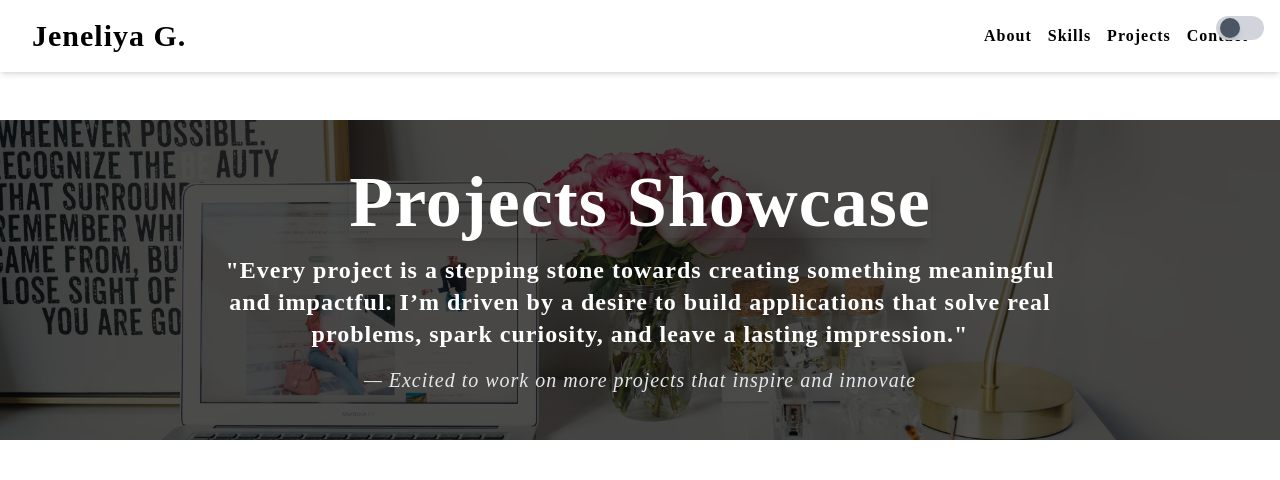
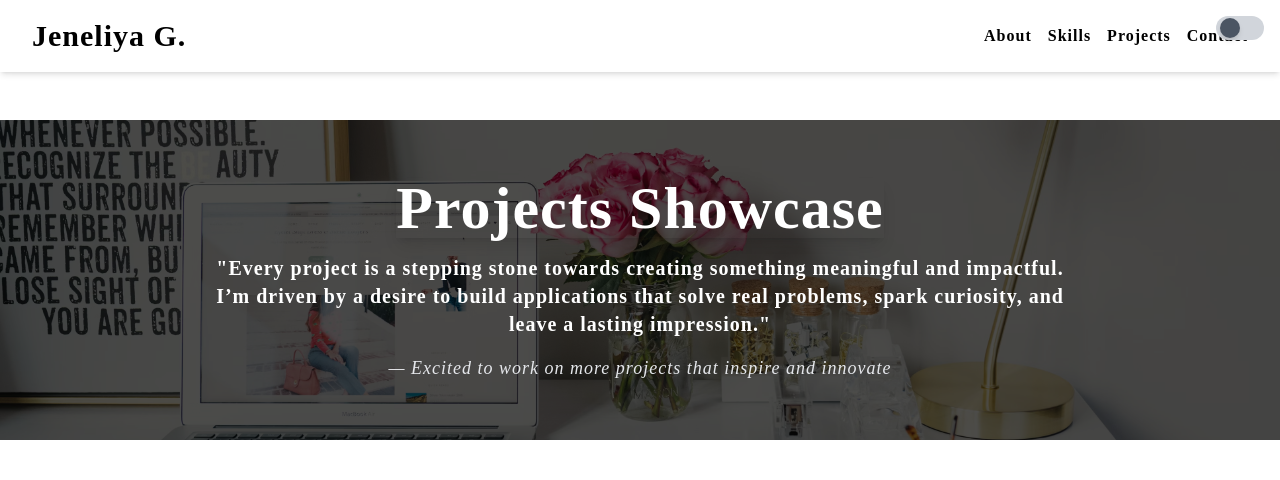
Before and after one commit to Jeneliya12/My_Portfolio, a React (Vite) app: page /My_Portfolio/projects in a window 1280 px wide. Shown: the top 480 px of the page. Built offline with nearby package versions, Linux system fonts and the light colour scheme; grey boxes are pictures that could not be loaded.

Commit message:
tect color and email id change

```diff
--- a/src/components/aboutme.jsx
+++ b/src/components/aboutme.jsx
@@ -123,7 +123,7 @@ function AboutMe({ theme }) {
               <div key={idx} className="p-6 rounded-lg shadow-lg">
                 <h3 className="text-xl font-semibold">{job.title}</h3>
                 <p className="text-md font-medium">{job.company}</p>
-                <ul className="list-disc list-inside text-gray-700 dark:text-gray-300 mt-4">
+                <ul className="list-disc list-inside text-black dark:text-white mt-4">
                   {job.responsibilities.map((res, i) => (
                     <li key={i}>{res}</li>
                   ))}
--- a/src/components/contact.jsx
+++ b/src/components/contact.jsx
@@ -108,7 +108,7 @@ function Contact({ activeLink, theme }) {
               type="email"
               id="email"
               name="email"
-              placeholder="gurungjeneliya@example.com"
+              placeholder="gurungjeneliya@gmail.com"
               className={`w-full p-3 border rounded-lg focus:outline-none focus:ring-2 ${
                 theme === "dark"
                   ? "border-gray-700 bg-gray-800 text-white focus:ring-white"
--- a/src/components/projects.jsx
+++ b/src/components/projects.jsx
@@ -68,17 +68,17 @@ const Projects = ({ activeLink, theme }) => (
           filter: theme === "dark" ? "brightness(0.6)" : "brightness(0.3)",
         }}
       />
-      <div className="absolute inset-0 flex flex-col items-center justify-center text-center">
-        <h2 className="text-5xl md:text-6xl lg:text-7xl font-bold text-white shadow-lg mb-4">
+      <div className="absolute inset-0 flex flex-col items-center justify-center text-center px-4 lg:px-8">
+        <h2 className="text-3xl sm:text-4xl md:text-5xl lg:text-6xl font-bold text-white shadow-lg mb-4">
           Projects Showcase
         </h2>
-        <p className="text-lg md:text-xl lg:text-2xl text-white font-semibold max-w-4xl px-4">
+        <p className="text-sm sm:text-base md:text-lg lg:text-xl text-white font-semibold max-w-4xl px-4">
           "Every project is a stepping stone towards creating something
           meaningful and impactful. I’m driven by a desire to build applications
           that solve real problems, spark curiosity, and leave a lasting
           impression."
         </p>
-        <p className="text-md md:text-lg lg:text-xl text-gray-200 mt-4 italic">
+        <p className="text-xs sm:text-sm md:text-md lg:text-lg text-gray-200 mt-4 italic">
           — Excited to work on more projects that inspire and innovate
         </p>
       </div>
--- a/vite.config.js
+++ b/vite.config.js
@@ -4,7 +4,7 @@ import react from "@vitejs/plugin-react";
 export default defineConfig({
   plugins: [react()],
   build: {
-    sourcemap: true, // Enable source maps
+    sourcemap: true,
   },
-  base: "/My_Portfolio/", // Ensure this matches your repository name
+  base: "/My_Portfolio/",
 });
```
